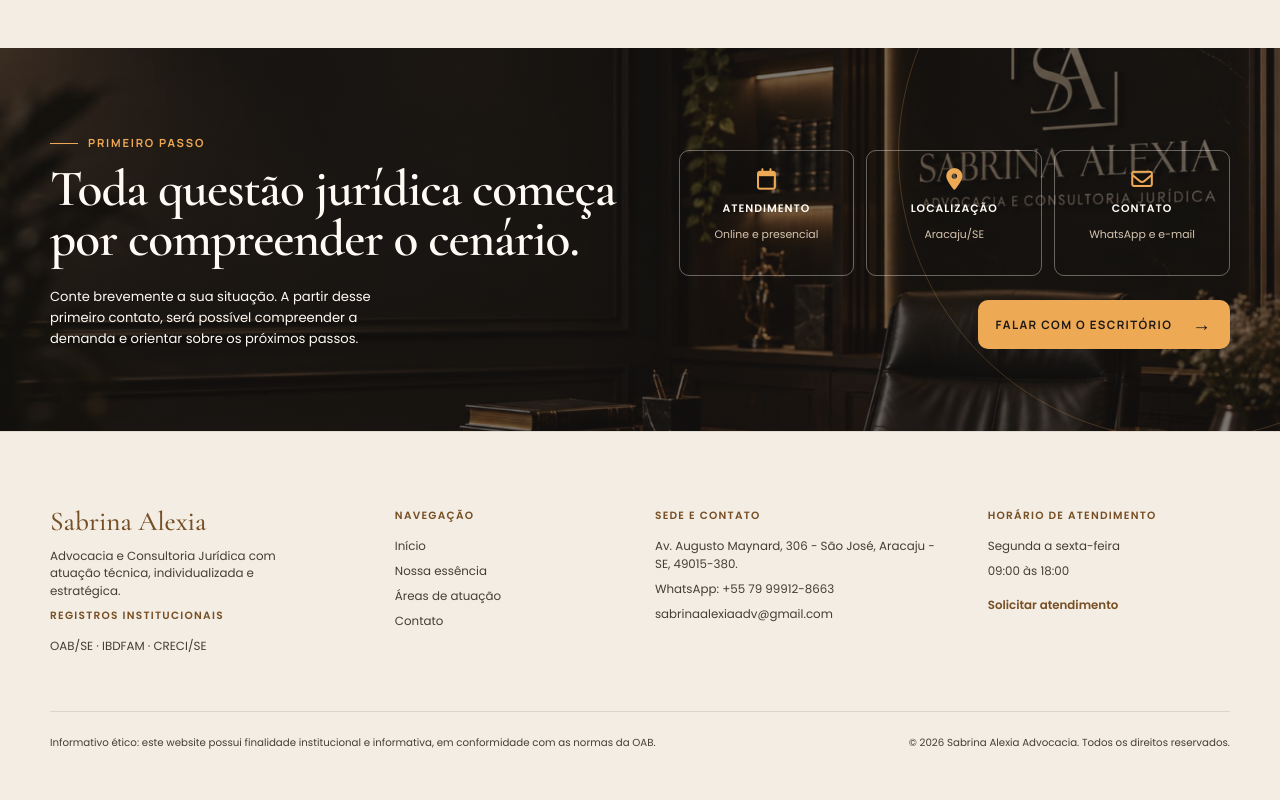
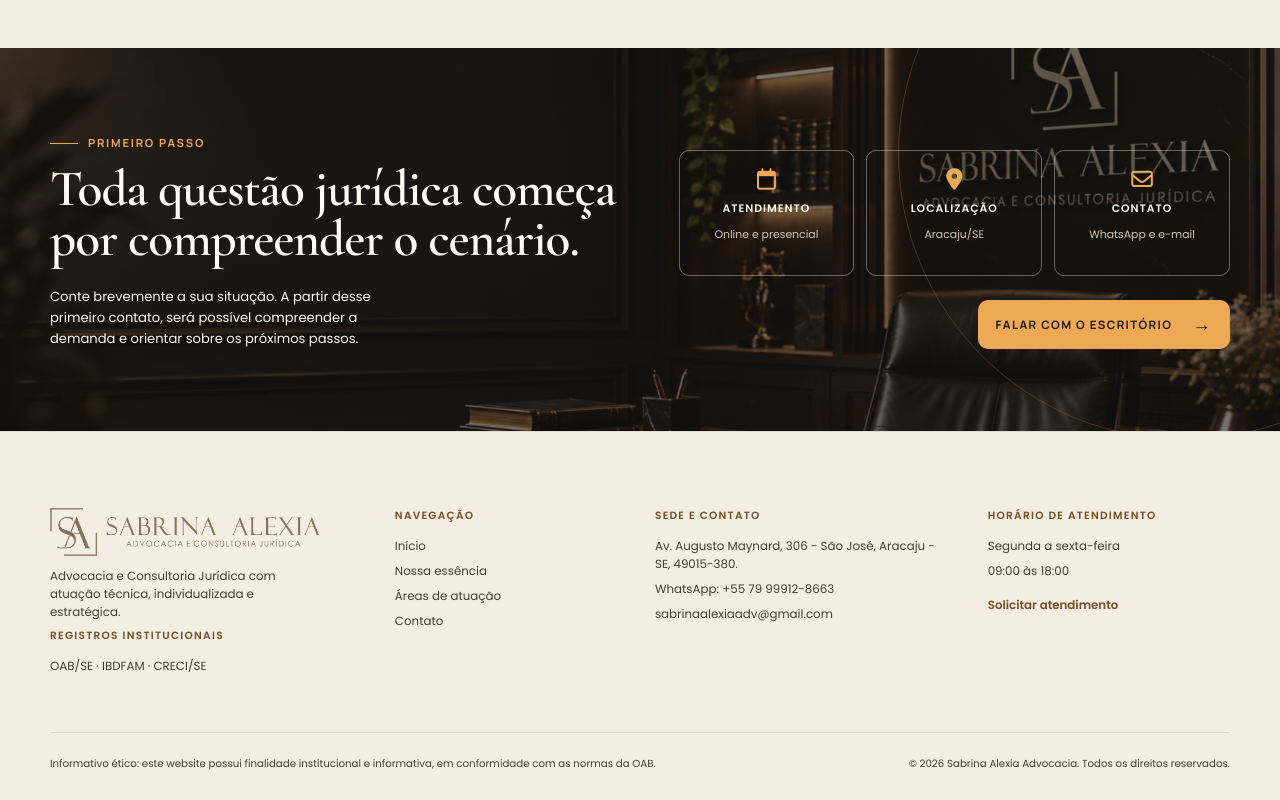
Before and after one commit to Nrzty/Sabrina-landing, a plain HTML site: page index.html in a window 1280 px wide. Shown: the part 3673-4473 px from the top of the page. Before the commit the page ends 4452 px from the top, so only its background shows below. Drawn offline with nearby package versions, Linux system fonts and the light colour scheme.

Commit message:
feat(footer): add branded footer logo
Replace the footer name with the official logo asset.

Co-authored-by: Copilot <223556219+Copilot@users.noreply.github.com>

```diff
--- a/index.html
+++ b/index.html
@@ -206,7 +206,11 @@
     <footer>
       <div class="container footer-content">
         <div class="footer-column footer-brand">
-          <p class="footer-name">Sabrina Alexia</p>
+          <img
+            class="footer-name"
+            src="assets/images/LOGO_FOOTER.png"
+            alt="Sabrina Alexia Advocacia e Consultoria Jurídica"
+          />
           <p class="footer-tagline">
             Advocacia e Consultoria Jurídica com atuação técnica,
             individualizada e estratégica.
--- a/styles.css
+++ b/styles.css
@@ -906,11 +906,10 @@ footer {
 }
 
 .footer-name {
-  color: var(--brown);
-  font-family: "IvyPresto Display", "IvyPresto", var(--serif);
-  font-size: 1.7rem;
-  line-height: 1;
+  height: auto;
   margin-bottom: 5px !important;
+  max-width: 270px;
+  width: 100%;
 }
 
 .footer-tagline {
```
Also changed, not shown: assets/images/LOGO_FOOTER.png (added).
